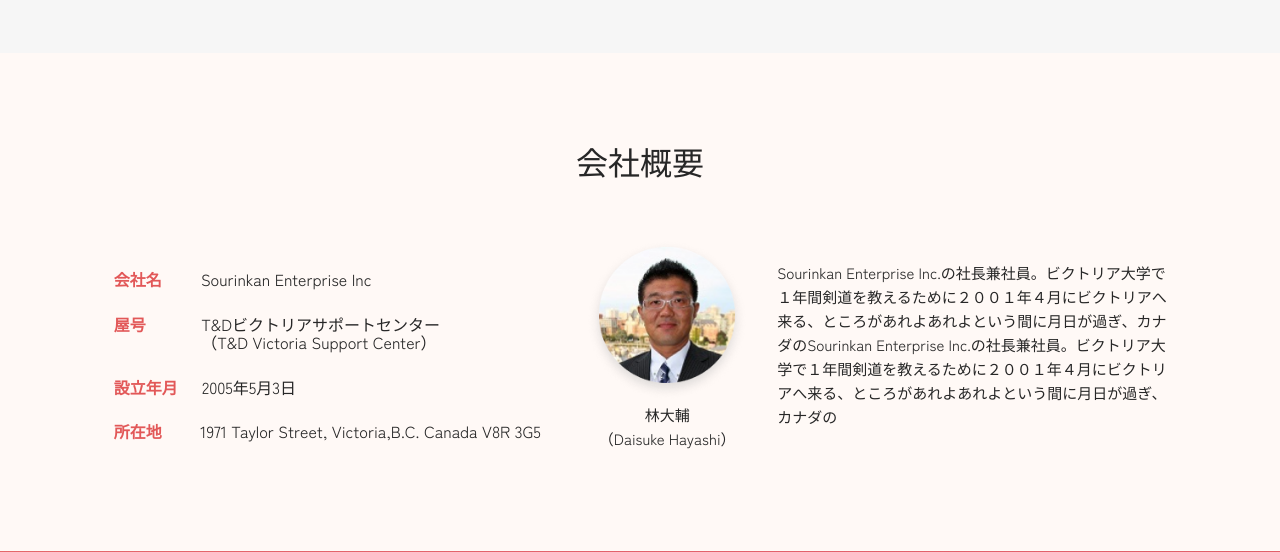
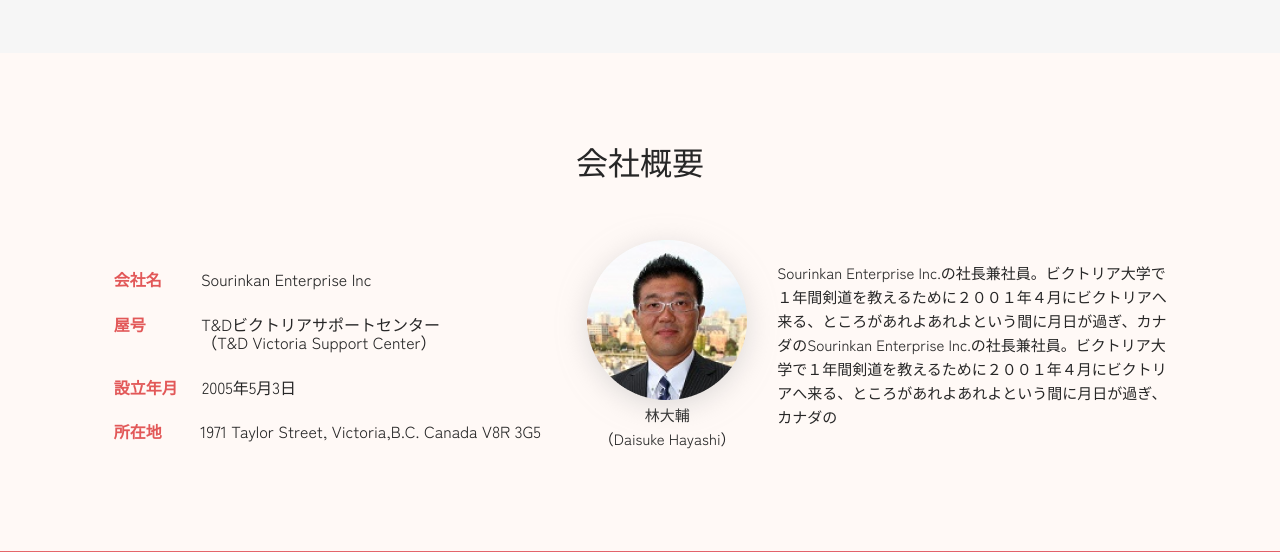
Before and after one commit to k8732yamazaki/Kaori, a PHP site: page / in a window 1280 px wide. Shown: the part 4175-4727 px from the top of the page. Run offline with PHP 8.4, Linux system fonts and the light colour scheme; some libraries are stand-ins or nearby versions.

Commit message:
Adjust image and styles for #company .staff img

```diff
--- a/css/style.css
+++ b/css/style.css
@@ -277,6 +277,10 @@ nav li {
     gap: 30px;
 }
 
+.staff img {
+    filter: drop-shadow(0px 6px 14px rgba(188, 188, 188, 0.5));
+}
+
 .staff_left {
     width: 160px;
 }
```
Also changed, not shown: images/staff.png.
